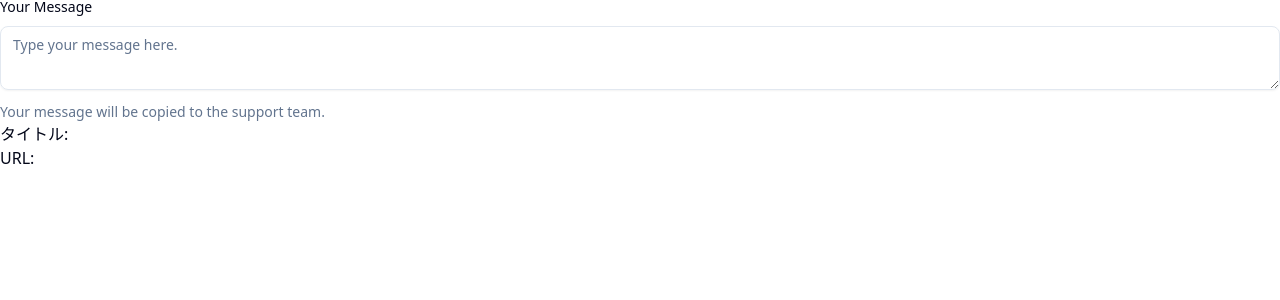
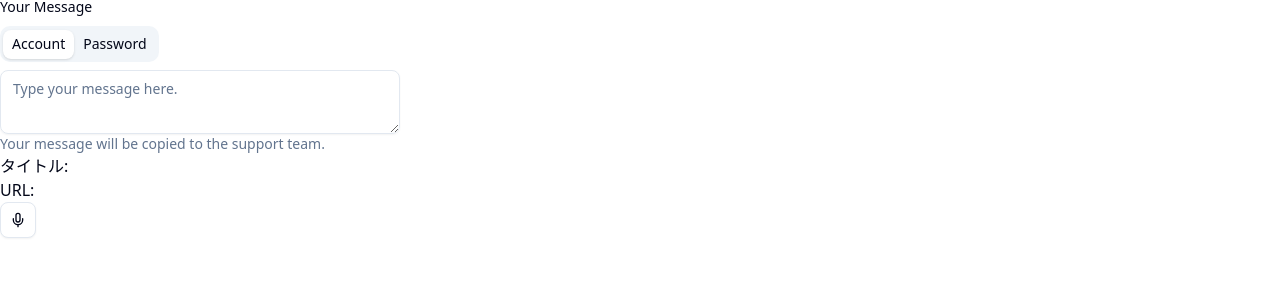
Before and after one commit to asa129/output-first, a Next.js app: page /input in a window 1280 px wide. Shown: the top 300 px of the page. Built offline with nearby package versions, Linux system fonts and the light colour scheme.

Commit message:
レコーディングを追加

```diff
--- a/src/app/input/page.tsx
+++ b/src/app/input/page.tsx
@@ -1,3 +1,4 @@
+import { RecordButton } from "@/components/recordButton";
 import { TextareaWithText } from "@/components/ui/textareaWithText";
 
 export default async function page({
@@ -9,10 +10,10 @@ export default async function page({
   return (
     <div>
       {/* <Header /> */}
-
       <TextareaWithText />
       <p>タイトル:{params.title}</p>
       <p>URL:{params.url}</p>
+      <RecordButton />
     </div>
   );
 }
--- /dev/null
+++ b/src/components/recordButton.tsx
@@ -0,0 +1,62 @@
+"use client";
+
+import { useRef, useState } from "react";
+import { Button } from "./ui/button";
+import { Mic } from "lucide-react";
+
+export function RecordButton() {
+  const streamObject = useRef<MediaStream>(null);
+  const isCertification = useRef<boolean>(false);
+  const [mediaRecorder, setMediaRecorder] = useState<MediaRecorder>();
+  const [isRecording, setIsRecording] = useState<boolean>(false);
+  const onCertification = async () => {
+    // await navigator.mediaDevices.getUserMedia({ audio: true }).then(
+    //   (stream) => {
+    //     isCertification.current = true;
+    //     streamObject.current = stream;
+    //     console.log("getUserMedia is supported");
+    //   },
+    //   () => {
+    //     console.log("getUserMedia is not supported");
+    //   }
+    // );
+    const stream = await navigator.mediaDevices.getUserMedia({ audio: true });
+    if (stream.active) {
+      streamObject.current = stream;
+      isCertification.current = true;
+    }
+    return isCertification.current;
+  };
+  const onClickRecord = async () => {
+    // 承認されていない場合
+    if (!isCertification.current) {
+      // 承認チェック
+      const certification = await onCertification();
+      if (!certification) {
+        return;
+      }
+      // 承認チェックのみ行う
+      return;
+    }
+    // 録音開始
+    const rec: MediaRecorder = new MediaRecorder(streamObject.current!);
+    setMediaRecorder(rec);
+    mediaRecorder?.start();
+    console.log("録音開始");
+    setIsRecording(true);
+  };
+  const onClickStop = () => {
+    mediaRecorder?.stop();
+    console.log("録音停止");
+    setIsRecording(false);
+  };
+  return (
+    <Button
+      variant="outline"
+      size="icon"
+      onClick={isRecording ? onClickStop : onClickRecord}
+    >
+      <Mic />
+    </Button>
+  );
+}
--- /dev/null
+++ b/src/components/ui/tabs.tsx
@@ -0,0 +1,66 @@
+"use client"
+
+import * as React from "react"
+import * as TabsPrimitive from "@radix-ui/react-tabs"
+
+import { cn } from "@/lib/utils"
+
+function Tabs({
+  className,
+  ...props
+}: React.ComponentProps<typeof TabsPrimitive.Root>) {
+  return (
+    <TabsPrimitive.Root
+      data-slot="tabs"
+      className={cn("flex flex-col gap-2", className)}
+      {...props}
+    />
+  )
+}
+
+function TabsList({
+  className,
+  ...props
+}: React.ComponentProps<typeof TabsPrimitive.List>) {
+  return (
+    <TabsPrimitive.List
+      data-slot="tabs-list"
+      className={cn(
+        "bg-muted text-muted-foreground inline-flex h-9 w-fit items-center justify-center rounded-lg p-[3px]",
+        className
+      )}
+      {...props}
+    />
+  )
+}
+
+function TabsTrigger({
+  className,
+  ...props
+}: React.ComponentProps<typeof TabsPrimitive.Trigger>) {
+  return (
+    <TabsPrimitive.Trigger
+      data-slot="tabs-trigger"
+      className={cn(
+        "data-[state=active]:bg-background dark:data-[state=active]:text-foreground focus-visible:border-ring focus-visible:ring-ring/50 focus-visible:outline-ring dark:data-[state=active]:border-input dark:data-[state=active]:bg-input/30 text-foreground dark:text-muted-foreground inline-flex h-[calc(100%-1px)] flex-1 items-center justify-center gap-1.5 rounded-md border border-transparent px-2 py-1 text-sm font-medium whitespace-nowrap transition-[color,box-shadow] focus-visible:ring-[3px] focus-visible:outline-1 disabled:pointer-events-none disabled:opacity-50 data-[state=active]:shadow-sm [&_svg]:pointer-events-none [&_svg]:shrink-0 [&_svg:not([class*='size-'])]:size-4",
+        className
+      )}
+      {...props}
+    />
+  )
+}
+
+function TabsContent({
+  className,
+  ...props
+}: React.ComponentProps<typeof TabsPrimitive.Content>) {
+  return (
+    <TabsPrimitive.Content
+      data-slot="tabs-content"
+      className={cn("flex-1 outline-none", className)}
+      {...props}
+    />
+  )
+}
+
+export { Tabs, TabsList, TabsTrigger, TabsContent }
--- a/src/components/ui/textareaWithText.tsx
+++ b/src/components/ui/textareaWithText.tsx
@@ -1,14 +1,41 @@
+"use client";
+
 import { Label } from "@/components/ui/label";
 import { Textarea } from "@/components/ui/textarea";
+import { useState } from "react";
+import { Tabs, TabsContent, TabsList, TabsTrigger } from "@/components/ui/tabs";
+import Markdown from "react-markdown";
+import remarkGfm from "remark-gfm";
 
 export function TextareaWithText() {
+  const [markdown, setMarkdown] = useState<string>("");
   return (
     <div className="grid w-full gap-3">
       <Label htmlFor="message-2">Your Message</Label>
-      <Textarea placeholder="Type your message here." id="message-2" />
-      <p className="text-muted-foreground text-sm">
-        Your message will be copied to the support team.
-      </p>
+      <Tabs defaultValue="account" className="w-[400px]">
+        <TabsList>
+          <TabsTrigger value="account">Account</TabsTrigger>
+          <TabsTrigger value="password">Password</TabsTrigger>
+        </TabsList>
+        <TabsContent value="account">
+          <Textarea
+            placeholder="Type your message here."
+            id="message-2"
+            onChange={(e) => {
+              setMarkdown(e.target.value);
+            }}
+            value={markdown}
+          />
+          <p className="text-muted-foreground text-sm">
+            Your message will be copied to the support team.
+          </p>
+        </TabsContent>
+        <TabsContent value="password">
+          <div className="prose">
+            <Markdown remarkPlugins={[remarkGfm]}>{markdown}</Markdown>
+          </div>
+        </TabsContent>
+      </Tabs>
     </div>
   );
 }
```
